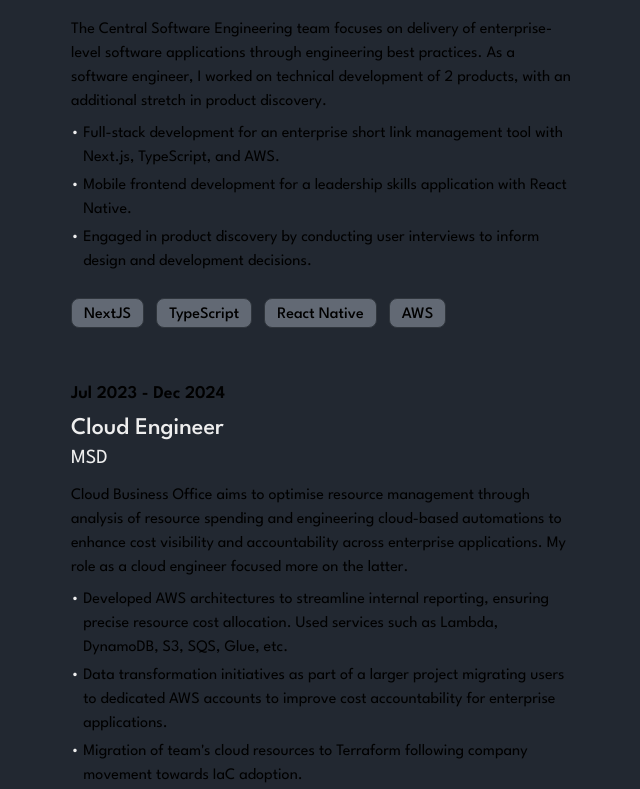
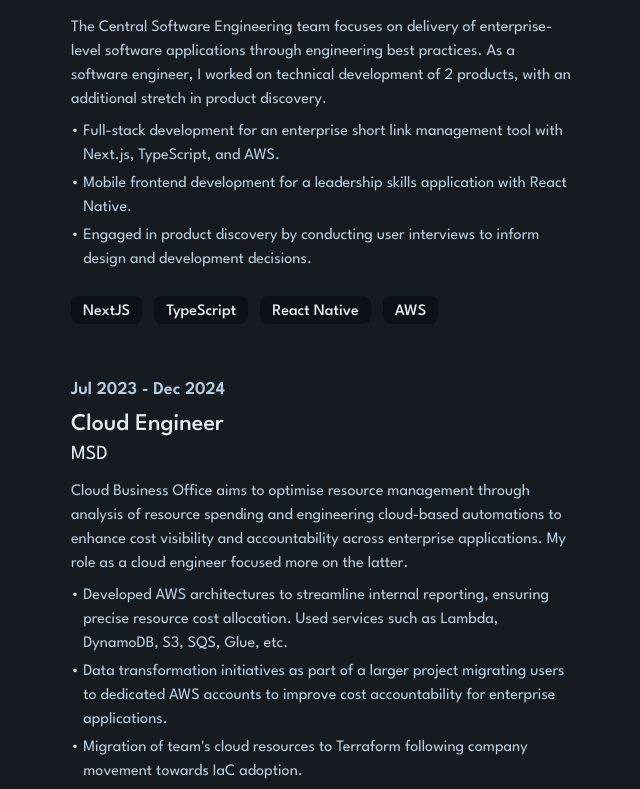
Before and after one commit to keithchewzk/heyitskeith, a React (Create React App) app: page / in a window 1280 px wide. Shown: the part 984-1773 px from the top of the page, without its empty margins (537-1177 px from the left). Built offline with nearby package versions, Linux system fonts and the light colour scheme.

Commit message:
colour changes for dark mode

```diff
--- a/src/App.tsx
+++ b/src/App.tsx
@@ -30,11 +30,9 @@ function App() {
           <div id="about">
             <About />
           </div>
-          {/* <div className="border-2 border-button-secondary my-20"></div> */}
           <div id="experience">
             <Experience />
           </div>
-          {/* <div className="border-2 border-button-secondary my-20"></div> */}
           {/* <div id="interview me">
             <Interview />
           </div> */}
--- a/src/components/About/About.tsx
+++ b/src/components/About/About.tsx
@@ -4,8 +4,8 @@ import { aboutMeParaOne, aboutMeParaTwo } from "./constants";
 function About() {
   return (
     <div className="opacity-0 animate-fade-in">
-      <p className="mb-5 text-text-secondary">{aboutMeParaOne}</p>
-      <p className="text-text-secondary">{aboutMeParaTwo}</p>
+      <p className="mb-5 text-text-muted">{aboutMeParaOne}</p>
+      <p className="text-text-muted">{aboutMeParaTwo}</p>
     </div>
   );
 }
--- a/src/components/Experience/Job.tsx
+++ b/src/components/Experience/Job.tsx
@@ -19,19 +19,17 @@ function Job({
 }: Props) {
   return (
     <div className="mb-10 opacity-0 animate-fade-in">
-      <p className="text-lg text-text-tertiary font-semibold mb-1">
-        {dateRange}
-      </p>
+      <p className="text-lg text-text-muted font-semibold mb-1">{dateRange}</p>
       <p className="text-2xl font-medium">{role}</p>
       <p className="text-xl mb-3">{company}</p>
       <div className="mb-3 -m-2 p-2">
-        <p className="text-md text-text-secondary mb-2">{description}</p>
+        <p className="text-md text-text-muted mb-2">{description}</p>
         <div>
           {additionalDescription &&
             additionalDescription.map((desc, index) => (
               <div key={index} className="flex">
                 <p className="mr-1">•</p>
-                <p className="text-md text-text-secondary mb-1">{desc}</p>
+                <p className="text-md text-text-muted mb-1">{desc}</p>
               </div>
             ))}
         </div>
--- a/src/components/Experience/Skills.tsx
+++ b/src/components/Experience/Skills.tsx
@@ -9,7 +9,7 @@ function Skills({ skills }: Props) {
         return (
           <span
             key={skill}
-            className="inline-block text-md rounded-lg font-medium border border-solid border-border-primary bg-button-secondary text-text-secondary leading-6 px-3 pt-1 mb-3 mr-3"
+            className="inline-block text-md rounded-lg font-medium bg-background-secondary text-text-primary leading-6 px-3 pt-1 mb-3 mr-3"
           >
             {skill}
           </span>
--- a/src/components/Hero/Hero.tsx
+++ b/src/components/Hero/Hero.tsx
@@ -7,7 +7,7 @@ function Hero() {
         I'm
       </p>
       <p className="text-8xl font-medium mb-4">Keith</p>
-      <p className="text-2xl text-text-secondary">AI & Software Engineer</p>
+      <p className="text-2xl text-text-muted">AI & Software Engineer</p>
     </div>
   );
 }
--- a/src/index.css
+++ b/src/index.css
@@ -3,34 +3,19 @@
 @tailwind utilities;
 
 :root {
-  --background-primary: #222831;
-  --background-secondary: #393E46;
-  --text-primary: #eeeeee;
-  --text-muted: #edededd9;
+  --background-primary: #161B22;
+  --background-secondary: #0D1117;
+  --text-primary: #e6edf3;
+  --text-muted: #bacdde;
   --button-primary: #238636;
-  --button-secondary: #626974;
-  --border-primary: #30363D;
-  --border-selected: #f78166;
-  --field-primary: #161B22;
-  --link-primary: #4993F8;
-  --box-color: #2f4f4f;
-  --shadow-primary: #607f7f33;
 }
 
 [data-theme="dark"] {
-  --background-primary: #161B22;
-  --background-secondary: #0D1117;
-  --text-primary: #E6EDF3;
-  --text-secondary: #C9D1D9;
-  --text-tertiary: #8d96a0;
-  --button-primary: #238636;
-  --button-secondary: #21262D;
-  --border-primary: #30363D;
-  --border-selected: #f78166;
-  --field-primary: #161B22;
-  --link-primary: #4993F8;
-  --box-color: #2f4f4f;
-  --shadow-primary: #607f7f33;
+  --background-primary: #222831;
+  --background-secondary: #393e46;
+  --text-primary: #eeeeee;
+  --text-muted: #edededcc;
+  --button-primary: #00adb5;
 }
 
 p, h1, h2, h3, h4, h5, h6, span {
@@ -60,7 +45,7 @@ code {
 }
 
 ::-webkit-scrollbar-thumb {
-  background-color: var(--text-tertiary); /* Dark color for the scrollbar handle */
+  background-color: var(--text-muted); /* Dark color for the scrollbar handle */
   border-radius: 10px; /* Rounded corners for the scrollbar handle */
 }
 
@@ -71,7 +56,7 @@ code {
 /* For Firefox */
 * {
   scrollbar-width: thin; /* Thin scrollbar */
-  scrollbar-color: var(--text-tertiary) var(--background-primary); /* Thumb color and track color */
+  scrollbar-color: var(--text-muted) var(--background-primary); /* Thumb color and track color */
 }
 
 @font-face {
--- a/tailwind.config.js
+++ b/tailwind.config.js
@@ -6,19 +6,8 @@ module.exports = {
         "background-primary": "var(--background-primary)",
         "background-secondary": "var(--background-secondary)",
         "text-primary": "var(--text-primary)",
-        "text-secondary": "var(--text-secondary)",
-        "text-tertiary": "var(--text-tertiary)",
+        "text-muted": "var(--text-muted)",
         "button-primary": "var(--button-primary)",
-        "button-secondary": "var(--button-secondary)",
-        "border-primary": "var(--border-primary)",
-        "border-selected": "var(--border-selected)",
-        "field-primary": "var(--field-primary)",
-        "link-primary": "var(--link-primary)",
-        "box-color": "var(--box-color)",
-        "shadow-primary": "var(--shadow-primary)",
-      },
-      boxShadow: {
-        "pop-right": "2px 2px 5px 0px var(--shadow-primary)", // Custom shadow for left and bottom
       },
       keyframes: {
         fadeIn: {
```
